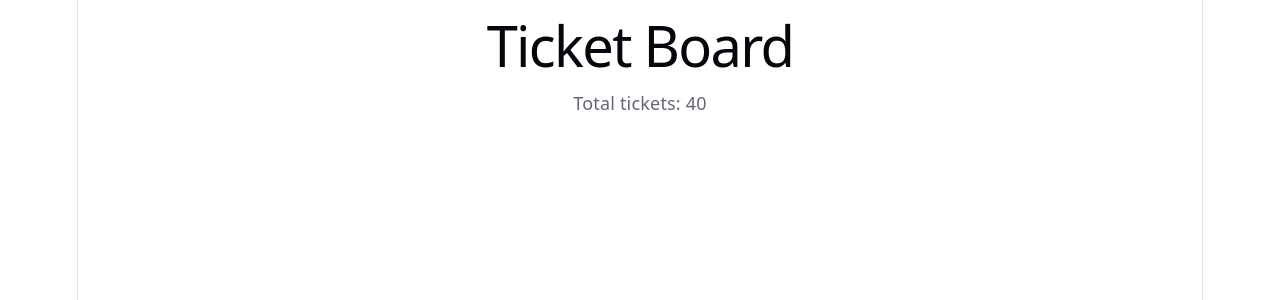
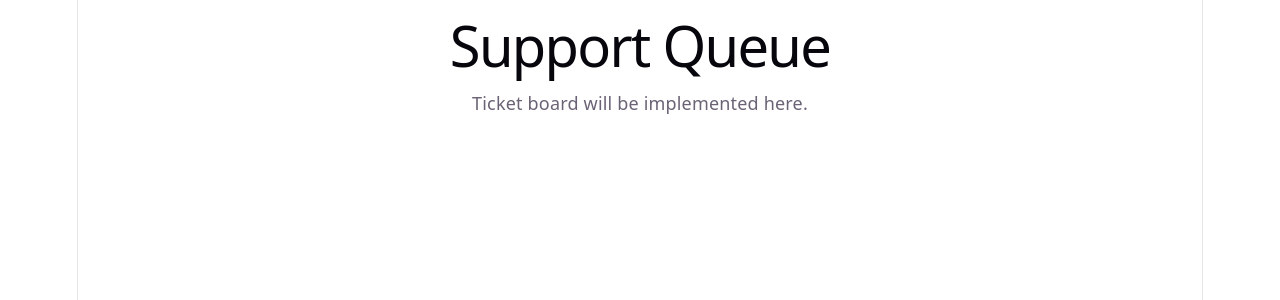
Before and after one commit to Sithembiso-soaisi/triage-assessment, a React (Vite) app: page /tickets in a window 1280 px wide. Shown: the top 300 px of the page. Built offline with nearby package versions, Linux system fonts and the light colour scheme.

Commit message:
Add board page placeholder

```diff
--- a/src/pages/Board.jsx
+++ b/src/pages/Board.jsx
@@ -1,21 +1,9 @@
-import { useEffect, useState } from "react";
-import { getTickets } from "../lib/api";
-
 function Board() {
-  const [tickets, setTickets] = useState([]);
-
-  useEffect(() => {
-    getTickets().then((data) => {
-      setTickets(data);
-    });
-  }, []);
-
   return (
-    <div>
-      <h1>Ticket Board</h1>
-
-      <p>Total tickets: {tickets.length}</p>
-    </div>
+    <main>
+      <h1>Support Queue</h1>
+      <p>Ticket board will be implemented here.</p>
+    </main>
   );
 }
 
```
